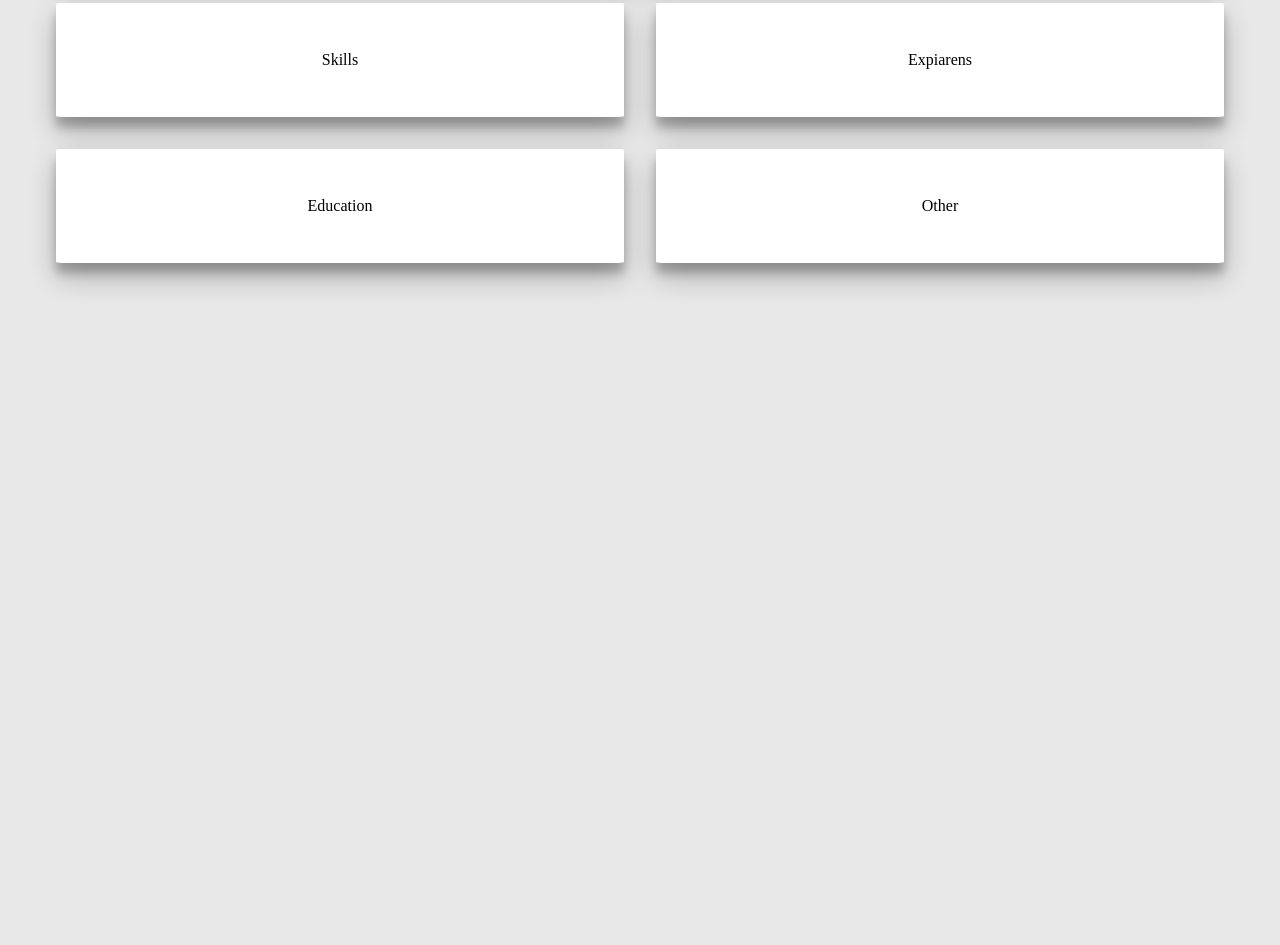
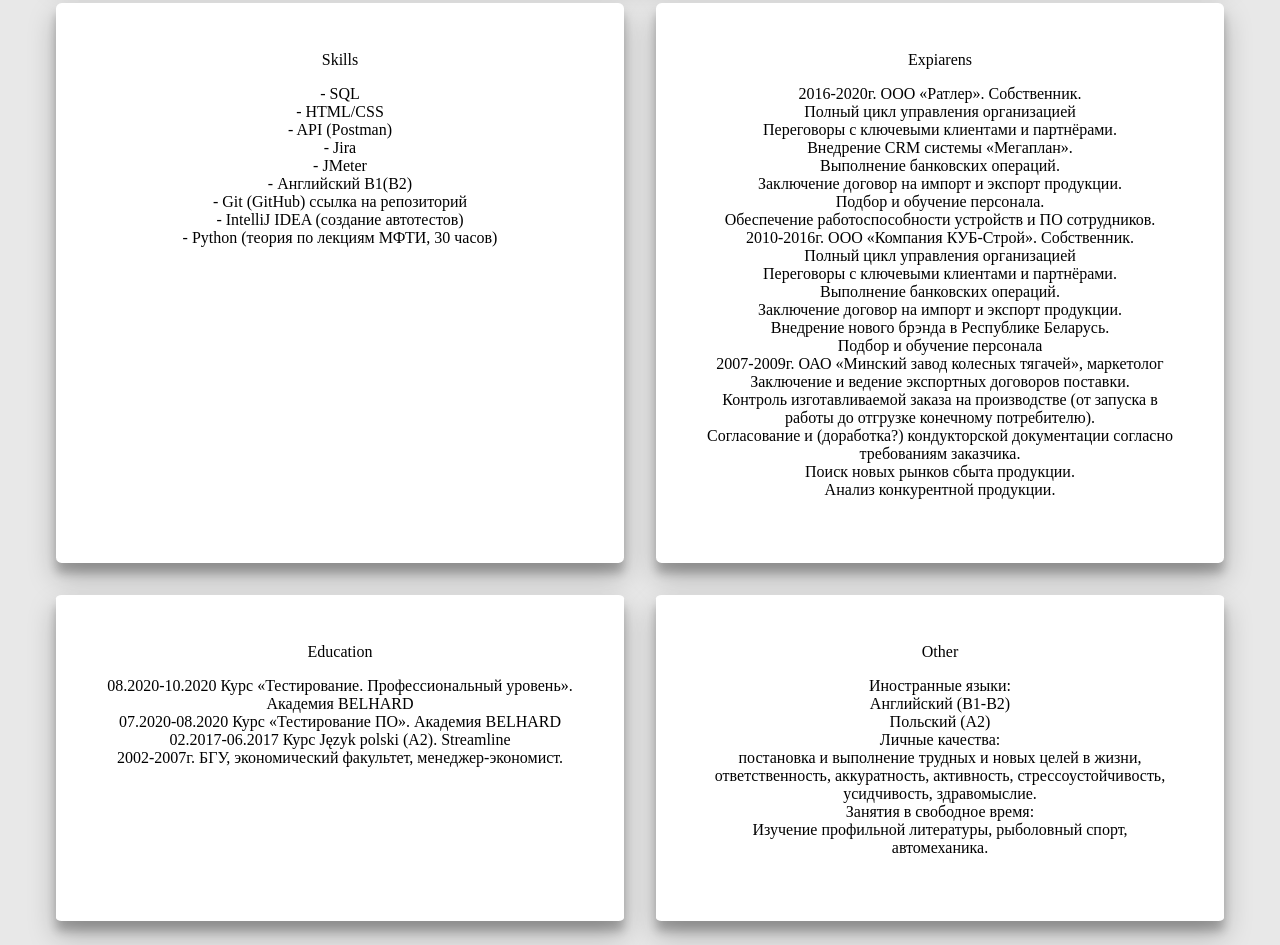
Before and after one commit to akurlovich/akurlovich.github.io, a plain HTML site: page index.html in a window 1280 px wide. Shown: the part 336-1281 px from the top of the page. Before the commit the page ends 800 px from the top, so only its background shows below. Drawn offline with Linux system fonts and the light colour scheme.

Commit message:
loaded text

```diff
--- a/index.html
+++ b/index.html
@@ -20,10 +20,56 @@
     				</div>
     			</div>
     		</div>
-  			<div class="grid-item">Skills</div>
-			<div class="grid-item">Expiarens</div>
- 			<div class="grid-item">Education</div>
- 			<div class="grid-item">Other</div>
+  			<div class="grid-item">Skills
+          <p>- SQL<br>
+- HTML/CSS<br>
+- API (Postman)<br>
+- Jira<br>
+- JMeter<br>
+- Английский В1(В2)<br>
+- Git (GitHub) ссылка на репозиторий<br>
+- IntelliJ IDEA (создание автотестов)<br>
+- Python (теория по лекциям МФТИ, 30 часов)
+</p>
+        </div>
+			<div class="grid-item">Expiarens
+        <p>2016-2020г. ООО «Ратлер». Собственник.<br>
+Полный цикл управления организацией<br>
+Переговоры с ключевыми клиентами и партнёрами.<br>
+Внедрение CRM системы «Мегаплан».<br>
+Выполнение банковских операций.<br>
+Заключение договор на импорт и экспорт продукции.<br>
+Подбор и обучение персонала.<br>
+Обеспечение работоспособности устройств и ПО сотрудников.<br>
+2010-2016г. ООО «Компания КУБ-Строй». Собственник.<br>
+Полный цикл управления организацией <br>
+Переговоры с ключевыми клиентами и партнёрами.<br>
+Выполнение банковских операций.<br>
+Заключение договор на импорт и экспорт продукции.<br>
+Внедрение нового брэнда в Республике Беларусь.<br>
+Подбор и обучение персонала<br>
+2007-2009г. ОАО «Минский завод колесных тягачей», маркетолог<br>
+Заключение и ведение экспортных договоров поставки.<br>
+Контроль изготавливаемой заказа на производстве (от запуска в работы до отгрузке конечному потребителю).<br>
+Согласование и (доработка?) кондукторской документации согласно требованиям заказчика.<br>
+Поиск новых рынков сбыта продукции.<br>
+Анализ конкурентной продукции.
+        </p></div>
+ 			<div class="grid-item">Education
+        <p>08.2020-10.2020 Курс «Тестирование. Профессиональный уровень». Академия BELHARD<br>
+07.2020-08.2020 Курс «Тестирование ПО». Академия BELHARD<br>
+02.2017-06.2017 Курс Język polski (А2). Streamline<br>
+2002-2007г. БГУ, экономический факультет, менеджер-экономист.
+        </p></div>
+ 			<div class="grid-item">Other
+        <p>Иностранные языки:<br>
+          Английский (В1-В2)<br>
+          Польский (А2)<br>
+Личные качества:<br>
+постановка и выполнение трудных и новых целей в жизни, ответственность, аккуратность, активность, стрессоустойчивость, усидчивость, здравомыслие.<br>
+Занятия в свободное время:<br>
+Изучение профильной литературы, рыболовный спорт, автомеханика.
+</p></div>
 		</div>
 	</body>
 </html>
```
